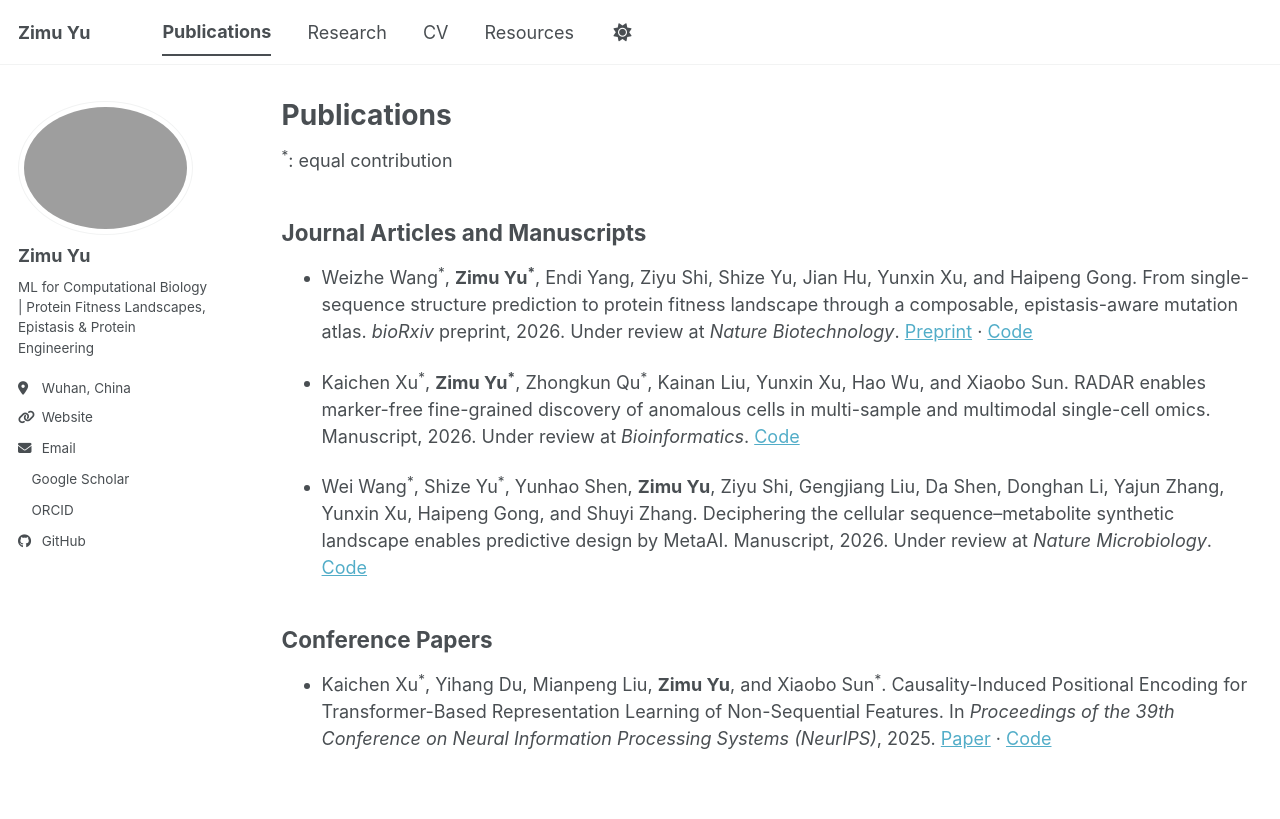
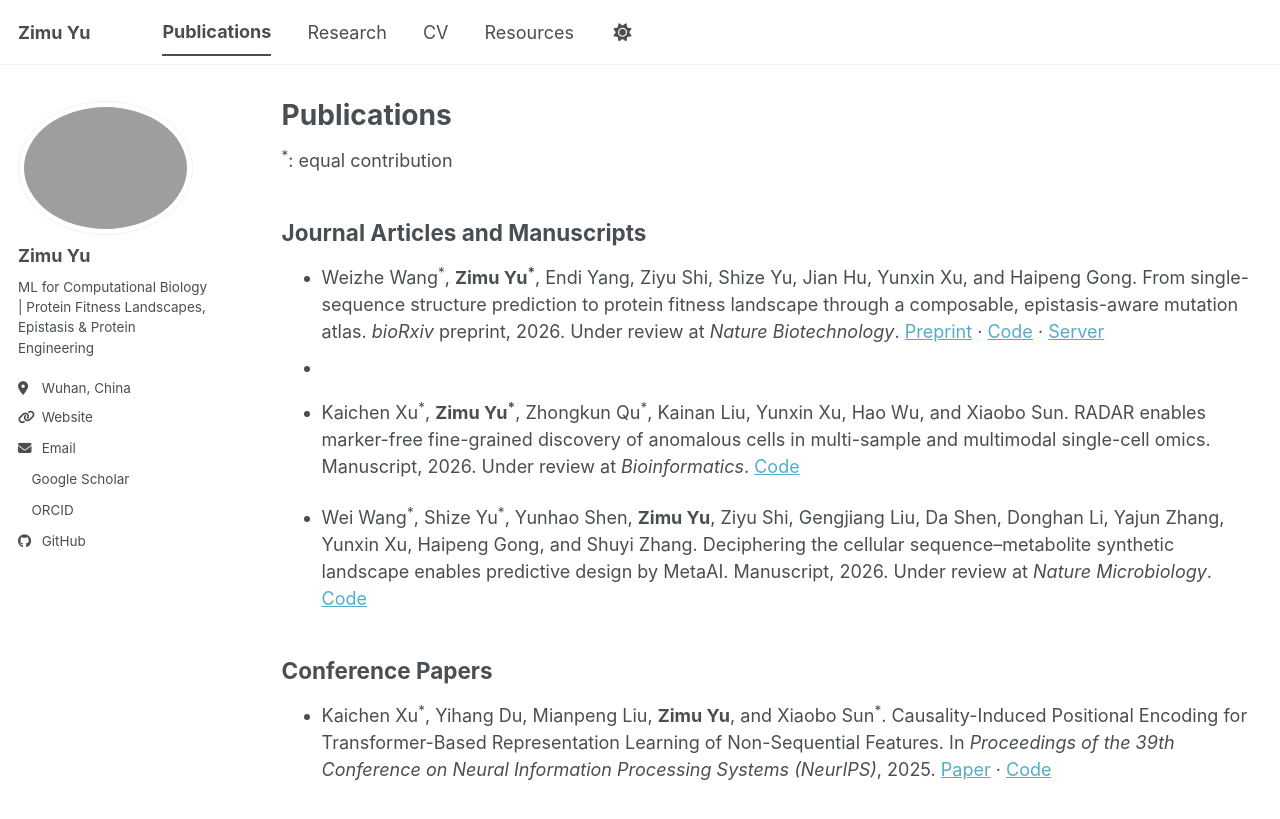
Before and after one commit to zimu-yu/zimu-yu.github.io, a Jekyll site: the page built from _pages/publications.md, in a window 1280 px wide. Shown: the top 819 px of the page. Built offline with Jekyll 4.4.1, drawn with Linux system fonts in a browser that asks for light colours; a style sheet for code colours, icons or effects is not loaded.

Commit message:
Update publications.md

```diff
--- a/_pages/publications.md
+++ b/_pages/publications.md
@@ -10,8 +10,8 @@ author_profile: true
 
 ## Journal Articles and Manuscripts
 
-- Weizhe Wang<sup>&#42;</sup>, **Zimu Yu<sup>&#42;</sup>**, Endi Yang, Ziyu Shi, Shize Yu, Jian Hu, Yunxin Xu, and Haipeng Gong. From single-sequence structure prediction to protein fitness landscape through a composable, epistasis-aware mutation atlas. *bioRxiv* preprint, 2026. Under review at *Nature Biotechnology*. [Preprint](https://doi.org/10.64898/2026.09.24.753701) · [Code](https://github.com/xulab-research/Cerebra-Epistasis)
-
+- Weizhe Wang<sup>&#42;</sup>, **Zimu Yu<sup>&#42;</sup>**, Endi Yang, Ziyu Shi, Shize Yu, Jian Hu, Yunxin Xu, and Haipeng Gong. From single-sequence structure prediction to protein fitness landscape through a composable, epistasis-aware mutation atlas. *bioRxiv* preprint, 2026. Under review at *Nature Biotechnology*. [Preprint](https://doi.org/10.64898/2026.09.24.753701) · [Code](https://github.com/xulab-research/Cerebra-Epistasis) · [Server](https://structpred.life.tsinghua.edu.cn/server_cerebra_epistasis.html)
+-
 - Kaichen Xu<sup>&#42;</sup>, **Zimu Yu<sup>&#42;</sup>**, Zhongkun Qu<sup>&#42;</sup>, Kainan Liu, Yunxin Xu, Hao Wu, and Xiaobo Sun. RADAR enables marker-free fine-grained discovery of anomalous cells in multi-sample and multimodal single-cell omics. Manuscript, 2026. Under review at *Bioinformatics*. [Code](https://github.com/Catchxu/RADAR)
 
 - Wei Wang<sup>&#42;</sup>, Shize Yu<sup>&#42;</sup>, Yunhao Shen, **Zimu Yu**, Ziyu Shi, Gengjiang Liu, Da Shen, Donghan Li, Yajun Zhang, Yunxin Xu, Haipeng Gong, and Shuyi Zhang. Deciphering the cellular sequence–metabolite synthetic landscape enables predictive design by MetaAI. Manuscript, 2026. Under review at *Nature Microbiology*. [Code](https://github.com/xulab-research/MetaAI-research)
```
